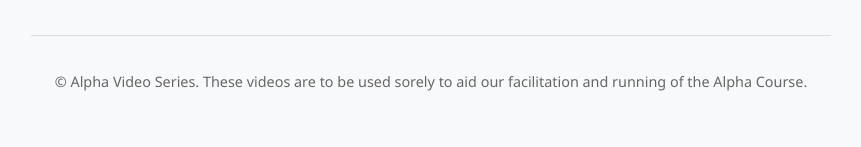
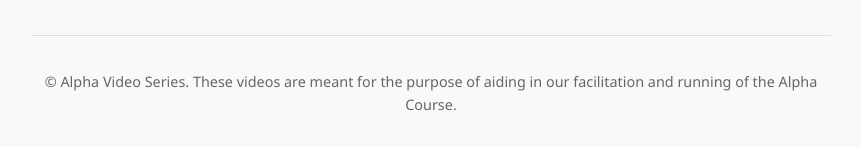
Before and after one commit to jamescgl7/alpha-youth-series, a plain HTML site: page index.html in a window 1280 px wide. Shown: the part 2856-3003 px from the top of the page, without its empty margins (209-1070 px from the left). Drawn offline with Linux system fonts and the light colour scheme.

Commit message:
Update index.html

```diff
--- a/index.html
+++ b/index.html
@@ -156,7 +156,7 @@
     </div>
 
     <div class="footer">
-        <p>© Alpha Video Series. These videos are to be used sorely to aid our facilitation and running of the Alpha Course.</p>
+        <p>© Alpha Video Series. These videos are meant for the purpose of aiding in our facilitation and running of the Alpha Course.</p>
     </div>
 </body>
 </html>
```
